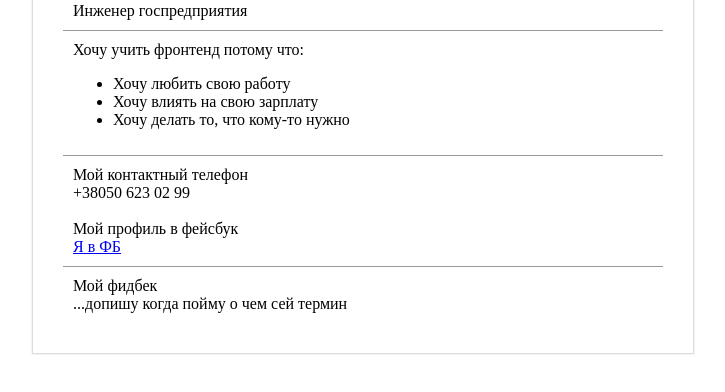
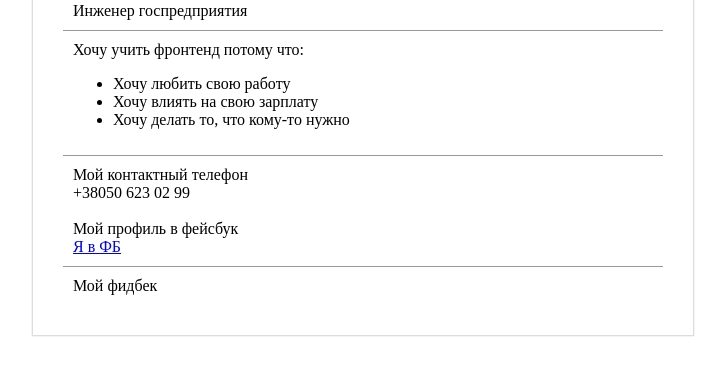
Before and after one commit to oksy-pro/DZ-lesson2, a plain HTML site: page index.html in a window 1280 px wide. Shown: the part 384-776 px from the top of the page, without its empty margins (277-1002 px from the left). Drawn offline with Linux system fonts and the light colour scheme.

Commit message:
Update index.html

```diff
--- a/index.html
+++ b/index.html
@@ -28,7 +28,7 @@
             <a href="https://www.facebook.com/profile.php?id=100012165191426">Я в ФБ</a>
         </section>
         <section>
-            Мой фидбек<br>...допишу когда пойму о чем сей термин
+            Мой фидбек<br>
         </section>
         </div>
     </article>
```
